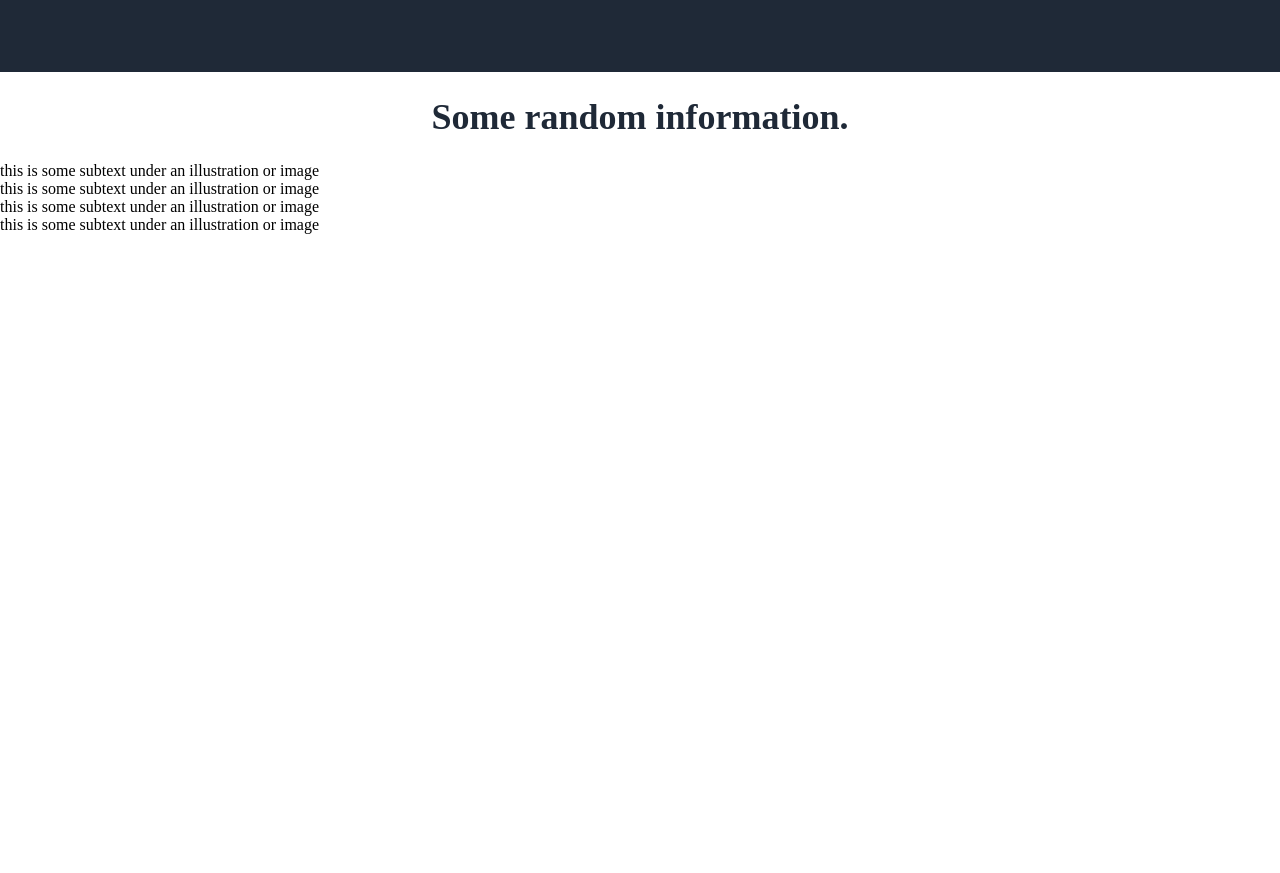
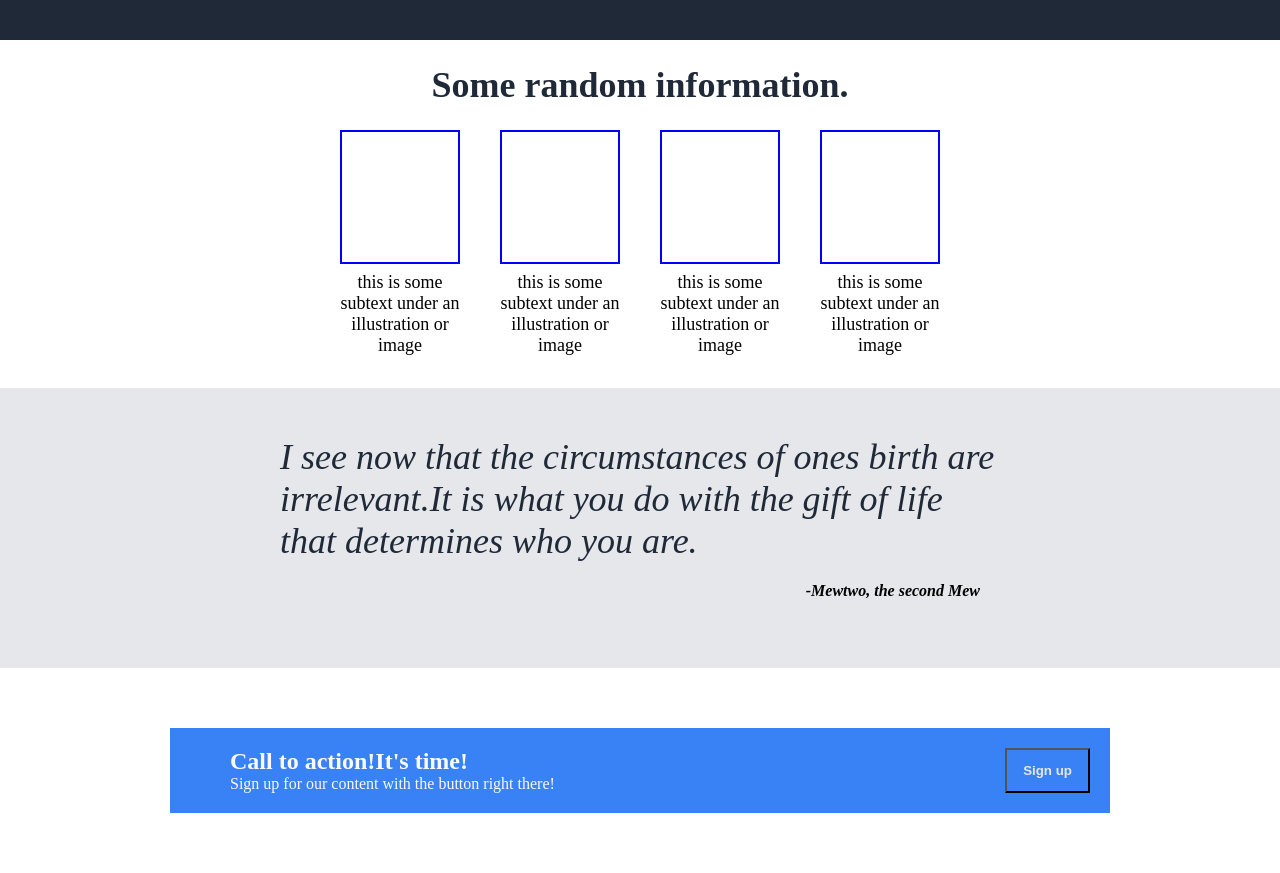
Before and after one commit to LowSpeedTiper/Landing-Page, a plain HTML site: page index.html in a window 1280 px wide. Shown: the part 380-1253 px from the top of the page. Before the commit the page ends 800 px from the top, so only its background shows below. Drawn offline with Linux system fonts and the light colour scheme.

Commit message:
Build the rest of the layout

```diff
--- a/css/style.css
+++ b/css/style.css
@@ -29,7 +29,7 @@ body {
 .hero-items {
     display: flex;
     align-items: stretch;
-    max-width: 1300px;
+    max-width: 1000px;
     max-height: 320px;
     flex: 1;
     padding: 0%;
@@ -77,17 +77,93 @@ button {
 }
 
 .full-picture-content-wrapper {
-
+    padding-bottom: 32px;
 }
 
 .picture-content-wrapper {
+    display: flex;
+    justify-content: center;
+    gap: 40px;
 
 }
 
 .picture-content {
 
+
 }
 
 .picture-wrapper {
+    min-height: 130px;
+    max-width: 120px;
+    border: 2px blue solid;
+}
 
+.text-wrapper {
+    max-width: 120px;
+    font-size: 18px;
+    text-align: center;
+    padding-top: 8px;
 }
+
+.quote-section-wrapper {
+    background-color: #e5e7eb;
+    display: flex;
+    flex-direction: column;
+    align-items: center;
+    justify-content: center;
+    padding: 48px;
+}
+
+.quote-section {
+    max-width: 720px;
+}
+
+.quote-wrapper {
+    background-color: #e5e7eb;
+    font-size: 36px;
+    font-style: italic;
+    color: #1f2937;
+}
+
+.quoted-person {
+    display: flex;
+    justify-content: end;
+    align-items: center;
+    padding: 20px;
+    font-weight: bold;
+    font-style: italic;
+}
+
+.call-to-action-wrapper {
+    display: flex;
+    padding: 60px;
+    justify-content: center;
+}
+
+.cta-content-wrapper {
+    display: flex;
+    background-color: #3882f6;
+    padding: 20px;
+    min-width: 900px;
+    justify-content: space-between;
+}
+
+.cta-content {
+    padding-left: 40px;
+    display: flex;
+    flex-direction: column;
+    color: #f9faf8;
+}
+
+
+.cta-header {
+    font-size: 24px;
+    color: #f9faf8;
+    font-size: 24px;
+    font-weight: bold;
+}
+
+p {
+    margin: 0%;
+    padding: 0%;
+}
--- a/index.html
+++ b/index.html
@@ -59,5 +59,25 @@
             </div>
         </div>
     </div>
+    <div class="quote-section-wrapper">
+        <div class="quote-section">
+            <div class="quote-wrapper">
+                I see now that the circumstances of ones birth are irrelevant.It is what you do with the gift of life
+                that determines who you are.
+            </div>
+            <div class="quoted-person">
+                -Mewtwo, the second Mew
+            </div>
+        </div>
+    </div>
+    <div class="call-to-action-wrapper">
+        <div class="cta-content-wrapper">
+            <div class="cta-content">
+                <div class="cta-header">Call to action!It's time!</div>
+                <p>Sign up for our content with the button right there!</p>
+            </div>
+            <button>Sign up</button>
+        </div>
+    </div>
 </body>
 </html>
```
